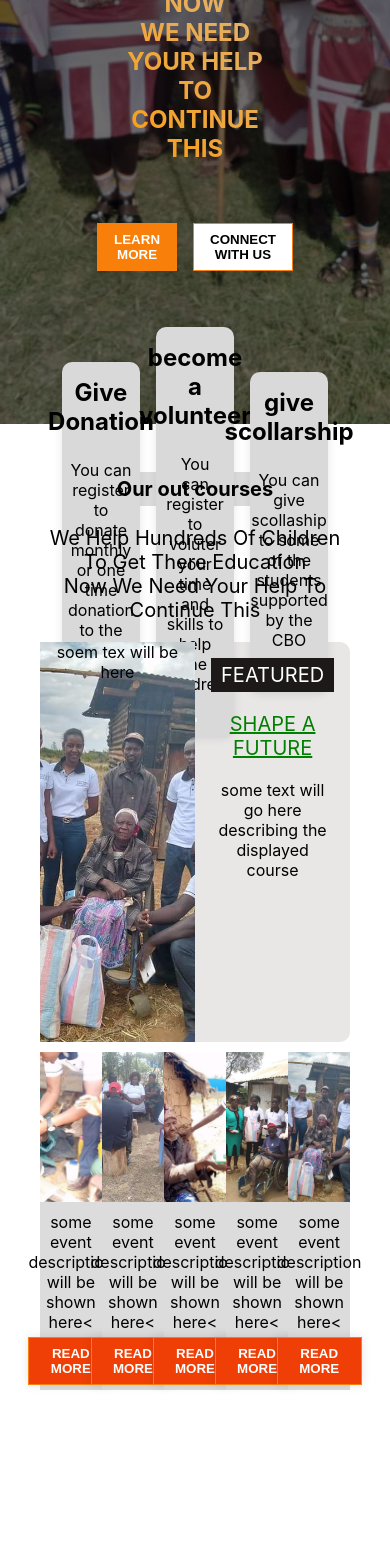
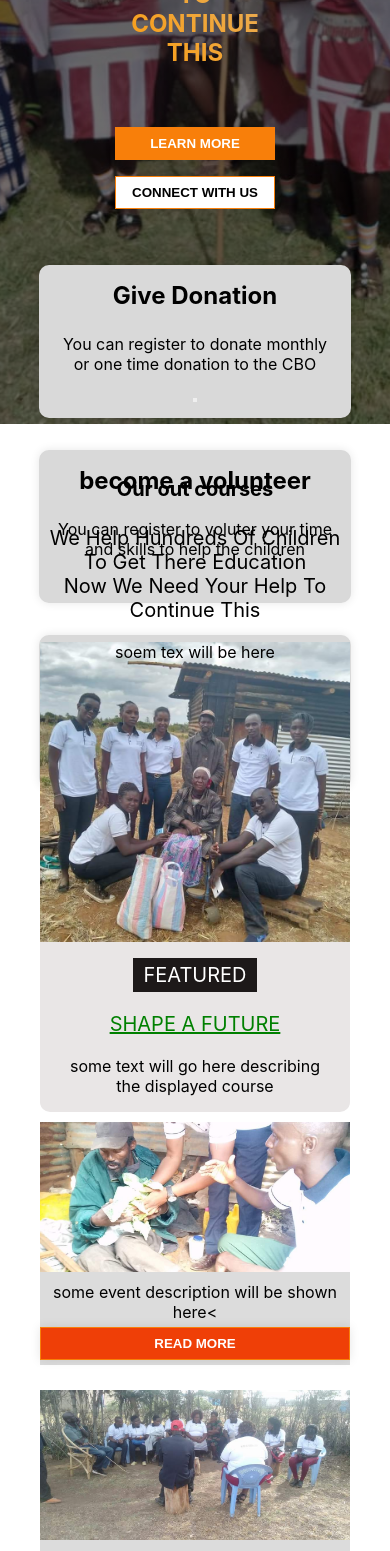
Before and after one commit to lengushuru/savelife, a React (Create React App) app: page / in a window 390 px wide. Shown: the part 420-1971 px from the top of the page. Before the commit the page ends 1852 px from the top, so only its background shows below. Built offline with nearby package versions, Linux system fonts and the light colour scheme.

Commit message:
Add ourcourses.

```diff
--- a/src/components/home/Home.css
+++ b/src/components/home/Home.css
@@ -70,3 +70,22 @@
   width: 20vw;
   background-color: #d9d9d9;
 }
+@media screen and (max-width: 768px) {
+  .home {
+    padding: 2rem;
+  }
+  .home_components {
+    flex-direction: column;
+    gap: 2rem;
+  }
+  .subcomponents {
+    width: 80vw;
+  }
+  .btn_container {
+    flex-direction: column;
+    gap: 1rem;
+  }
+  .homebtn {
+    width: 100%;
+  }
+}
--- a/src/components/ourcourses/Ourcourses.css
+++ b/src/components/ourcourses/Ourcourses.css
@@ -108,5 +108,26 @@
   display: flex;
   flex-wrap: wrap;
   align-items: center;
-  justify-content: space-around;
+  justify-content: space-evenly;
+  gap: 5px;
 }
+
+@media screen and (max-width: 768px) {
+  .sec_top {
+    flex-direction: column;
+    height: auto;
+  }
+  .imagediv {
+    width: 100%;
+    height: 300px;
+  }
+  .textdiv {
+    width: 100%;
+  }
+  .eventdiv {
+    width: 100%;
+  }
+  .eventContainer {
+    width: 100%;
+  }
+}
--- a/src/components/ourcourses/Ourcourses.js
+++ b/src/components/ourcourses/Ourcourses.js
@@ -1,30 +1,10 @@
 import React from "react";
 import "./Ourcourses.css";
 import Events from "./Events";
+import {eventData} from "./eventdata.js"
 // import oldlady from '/images/oldlady.jpeg'
 
-const eventsData = [
-  {
-    image: "/images/donatefood.jpeg",
-    description: "some event description will be shown here<",
-  },
-  {
-    image: "/images/meetup.jpeg",
-    description: "some event description will be shown here<",
-  },
-  {
-    image: "/images/visitElderly.jpeg",
-    description: "some event description will be shown here<",
-  },
-  {
-    image: "/images/visitPWD.jpeg",
-    description: "some event description will be shown here<",
-  },
-  {
-    image: "/images/oldlady.jpeg",
-    description: "some event description will be shown here<",
-  },
-];
+const eventsData = eventData
 
 const Ourcourses = () => {
   return (
--- /dev/null
+++ b/src/components/ourcourses/eventdata.js
@@ -0,0 +1,22 @@
+export const eventData = [
+  {
+    image: "/images/donatefood.jpeg",
+    description: "some event description will be shown here<",
+  },
+  {
+    image: "/images/meetup.jpeg",
+    description: "some event description will be shown here<",
+  },
+  {
+    image: "/images/visitElderly.jpeg",
+    description: "some event description will be shown here<",
+  },
+  {
+    image: "/images/visitPWD.jpeg",
+    description: "some event description will be shown here<",
+  },
+  {
+    image: "/images/oldlady.jpeg",
+    description: "some event description will be shown here<",
+  },
+];
```
Also changed, not shown: public/images/WhatsApp Image 2023-12-12 at 9.28.50 PM.jpeg (added).
